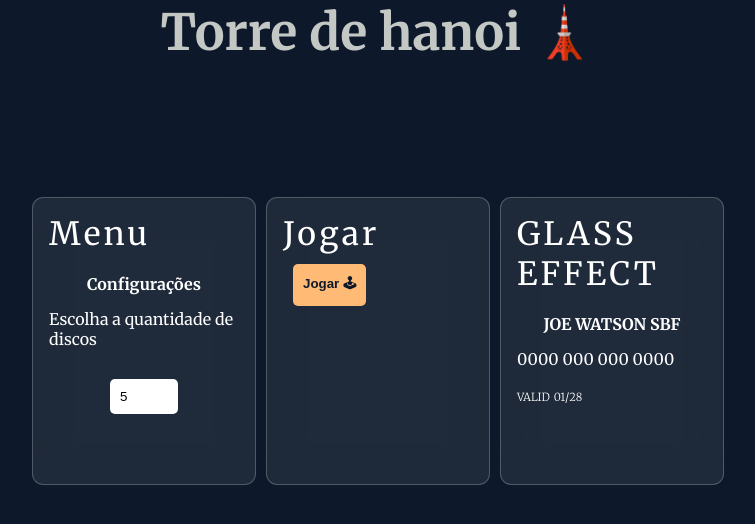
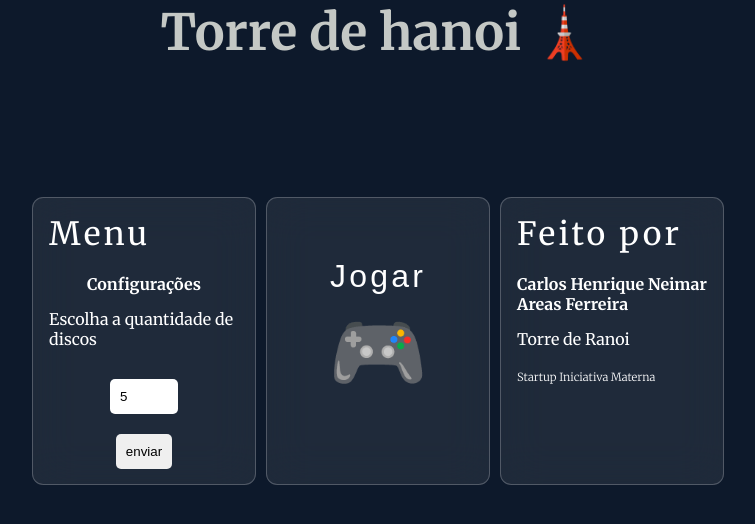
Before and after one commit to CarlosNeimar/Torre-de-Han-i, a PHP site: page / in a window 1280 px wide. Shown: the part 128-652 px from the top of the page, without its empty margins (262-1017 px from the left). Run offline with PHP 8.4, Linux system fonts and the light colour scheme; some libraries are stand-ins or nearby versions; some web fonts are replaced.

Commit message:
Primeira tela

```diff
--- a/index.php
+++ b/index.php
@@ -6,6 +6,9 @@
     <meta name="viewport" content="width=device-width, initial-scale=1.0">
     <title>Torre de hanoi</title>
 
+    <!-- Icon -->
+    <link href='https://unpkg.com/css.gg@2.0.0/icons/css/play-button.css' rel='stylesheet'>
+
     <!-- Css -->
     <link rel="stylesheet" href="style.css">
 
@@ -13,6 +16,10 @@
     <link rel="preconnect" href="https://fonts.googleapis.com">
     <link rel="preconnect" href="https://fonts.gstatic.com" crossorigin>
     <link href="https://fonts.googleapis.com/css2?family=Kalnia&family=Merriweather:ital,wght@0,300;0,400;0,700;0,900;1,300;1,400;1,700;1,900&family=Montserrat:ital,wght@0,100..900;1,100..900&display=swap" rel="stylesheet">
+
+
+
+    <!-- Js -->
 
 </head>
 
@@ -43,25 +50,24 @@
                                     <p>Escolha a quantidade de discos</p>
                                     <form action="jogo.php" method="post">
                                         <input type="number" name="discos" id="discos" min="2" max="10" value="5" required>
+                                        <input type="submit" value="enviar">
                                     </form>
                                 </div>
                             </div>
                             <div class="box">
+                            <button>
                                 <span class="title">Jogar</span>
-                                <div>
-                                    <button>
-                                        <?php
-                                        print "Jogar \u{1F579}";
-                                        ?>
-                                    </button>
-                                </div>
+                                <?php
+                                print "\u{1F3AE}";
+                                ?>
+                            </button>
                             </div>
                             <div class="box">
-                                <span class="title">GLASS EFFECT</span>
+                                <span class="title">Feito por</span>
                                 <div>
-                                    <strong>JOE WATSON SBF</strong>
-                                    <p>0000 000 000 0000</p>
-                                    <span>VALID</span> <span>01/28</span>
+                                    <strong>Carlos Henrique Neimar Areas Ferreira</strong>
+                                    <p>Torre de Ranoi</p>
+                                    <span>Startup Iniciativa Materna</span>
                                 </div>
                             </div>
                         </div>
--- a/style.css
+++ b/style.css
@@ -157,11 +157,17 @@ h1 {
   }
 
   button{
-    margin: 10px;
-    padding: 10px;
+    margin: 0px;
+    padding: 0px;
     border-radius: 5px;
     border: none;
-    background-color: #ffbb76;
-    color: var(--cor-fundo);
+    background-color: transparent;
     font-weight: bold;
+    cursor: pointer;
+    font-size: 80px;
+    color: white;
   }
+
+  #iconplay{
+    font-size: 90px;
+  }
```
Also changed, not shown: jogo.php (added).
